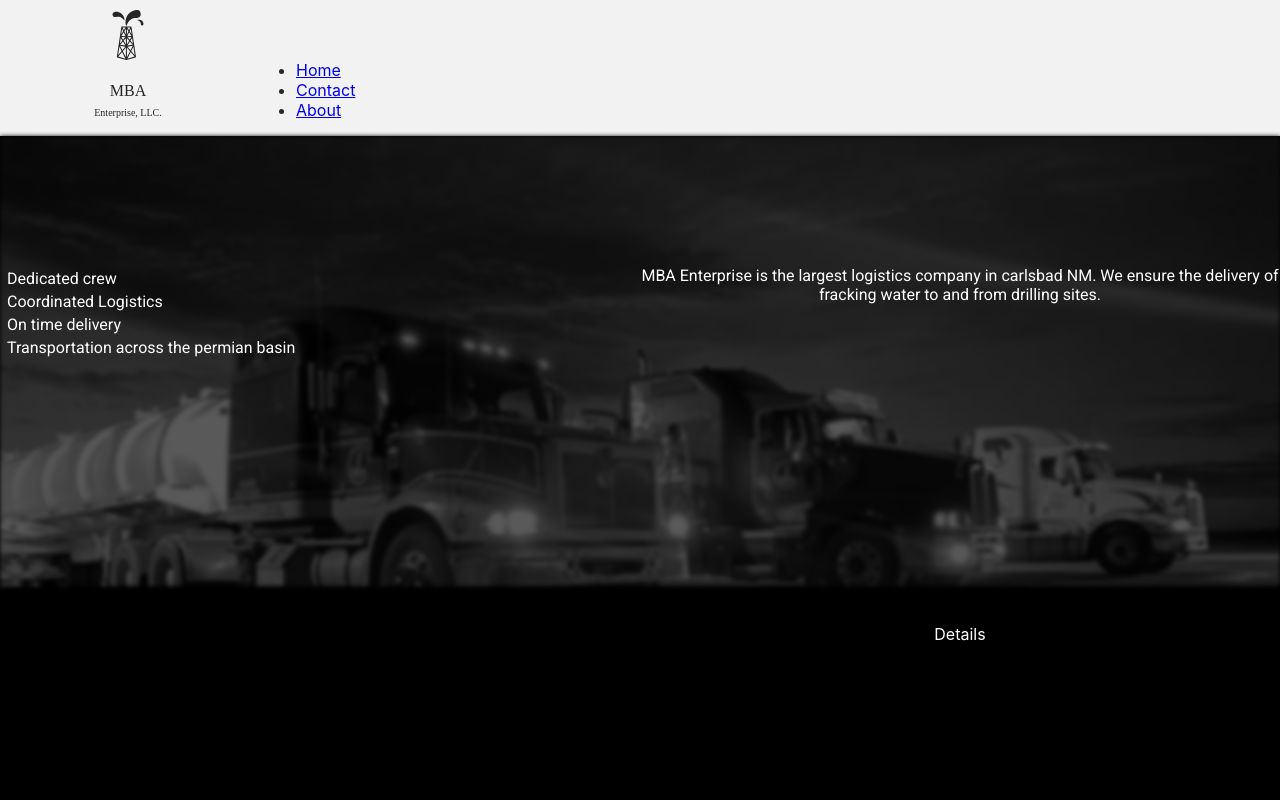
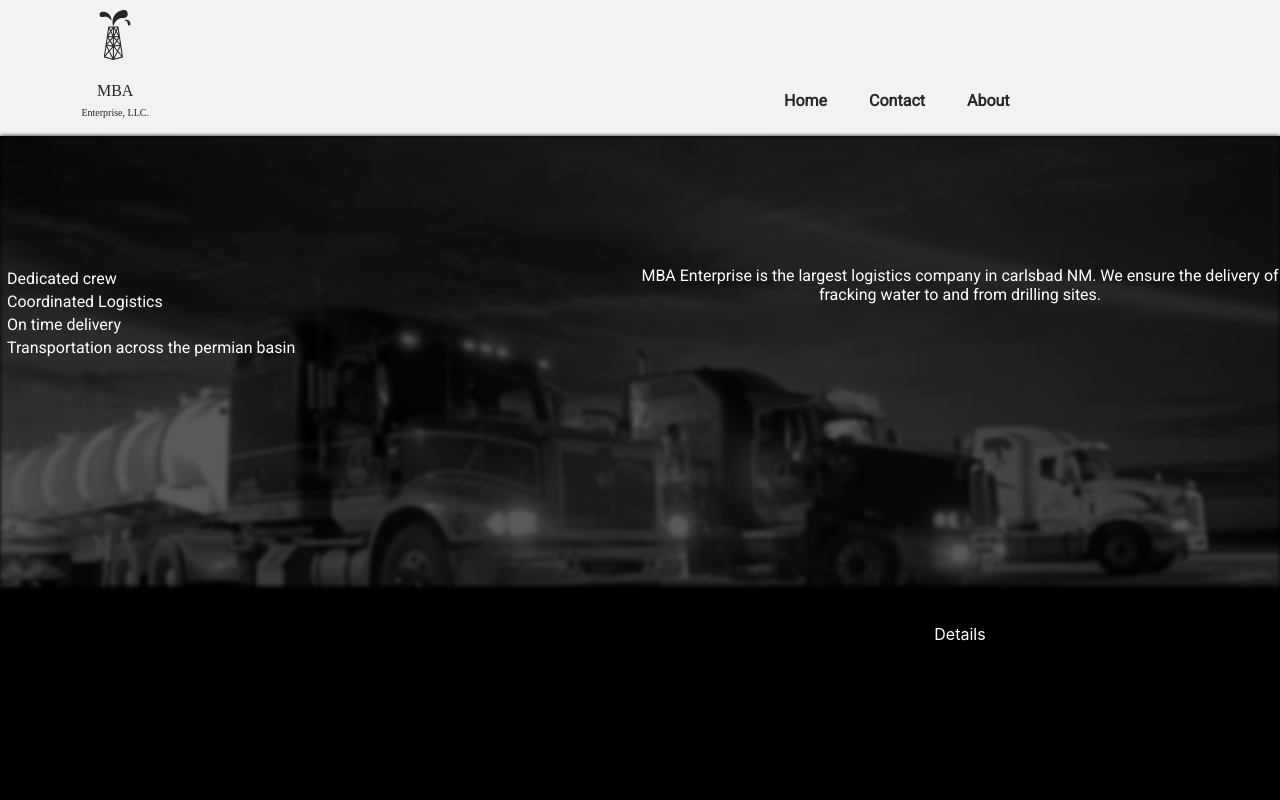
Before and after one commit to itsabrahan/mba-enterprise, a React (Create React App) app in the folder mba-frontend/: page / in a window 1280 px wide. Shown: the top 800 px of the page. Built offline with nearby package versions, Linux system fonts and the light colour scheme; a web font is replaced by a local one.

Commit message:
Adding header styling

```diff
--- a/mba-frontend/src/layout/header/header.scss
+++ b/mba-frontend/src/layout/header/header.scss
@@ -3,12 +3,51 @@
     color: #262626;
     text-align: left;
 
+    display: grid;
+    grid-template-columns: 60% 40%;
     Nav{
         display: inline-block;
+
+        ul {
+            list-style-type: none;
+            margin: 0;
+            margin-top: 15%;
+            padding: 0;
+            overflow: hidden;
+            font-family: Roboto;
+            font-weight: bold;
+            background-color: #F2F2F2;
+            li {
+                float: left;
+
+                margin-right: 10px;
+              }
+
+              li a {
+                display: block;
+                color: #262626;
+                text-align: center;
+                padding: 14px 16px;
+                text-decoration: none;
+
+
+              }
+
+              li a:hover:not(.active) {
+                background-color: #BFBFBF;
+                border-bottom: solid;
+              }
+
+              .active {
+                background-color: #4CAF50;
+              }
+          }
+
+
     }
     .Logo-section{
         margin-top: 10px;
-        width: 20%;
+        width: 30%;
         text-align: center;
         display: inline-block;
         .App-logo{
```
